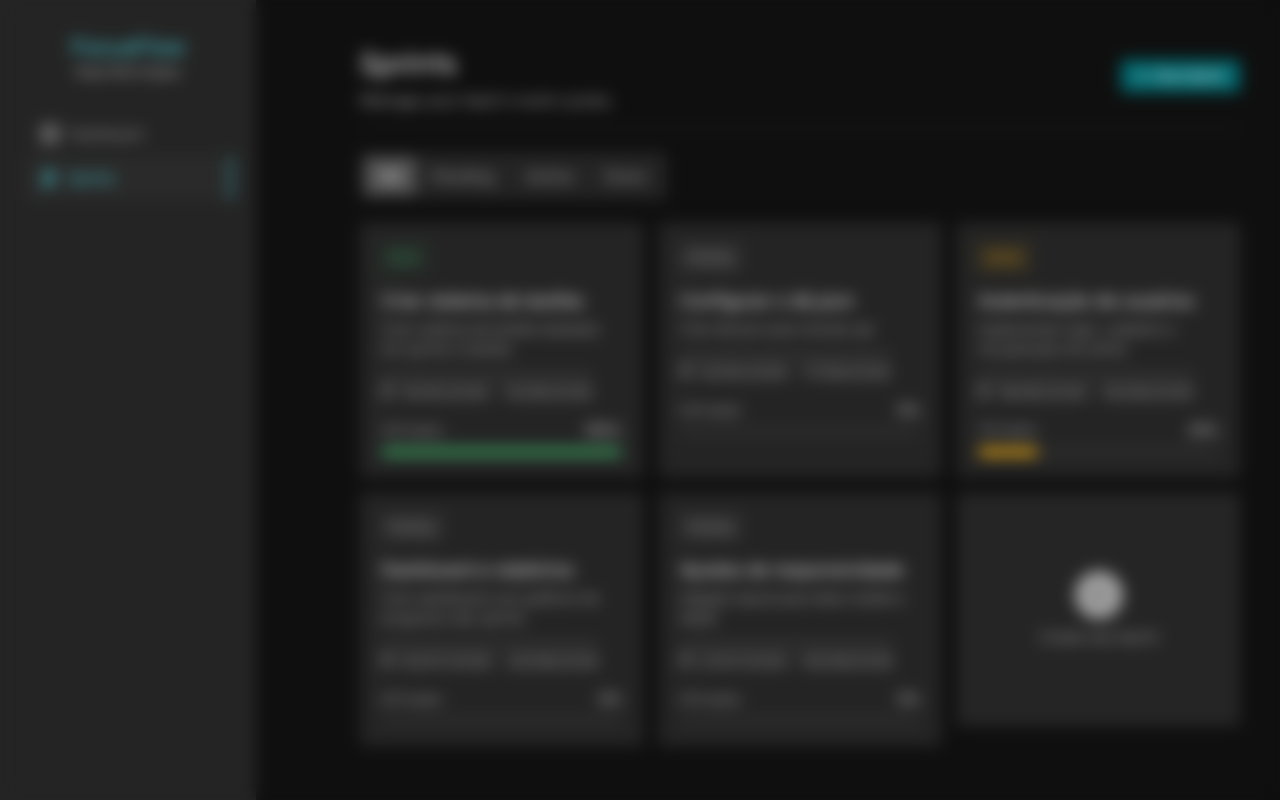
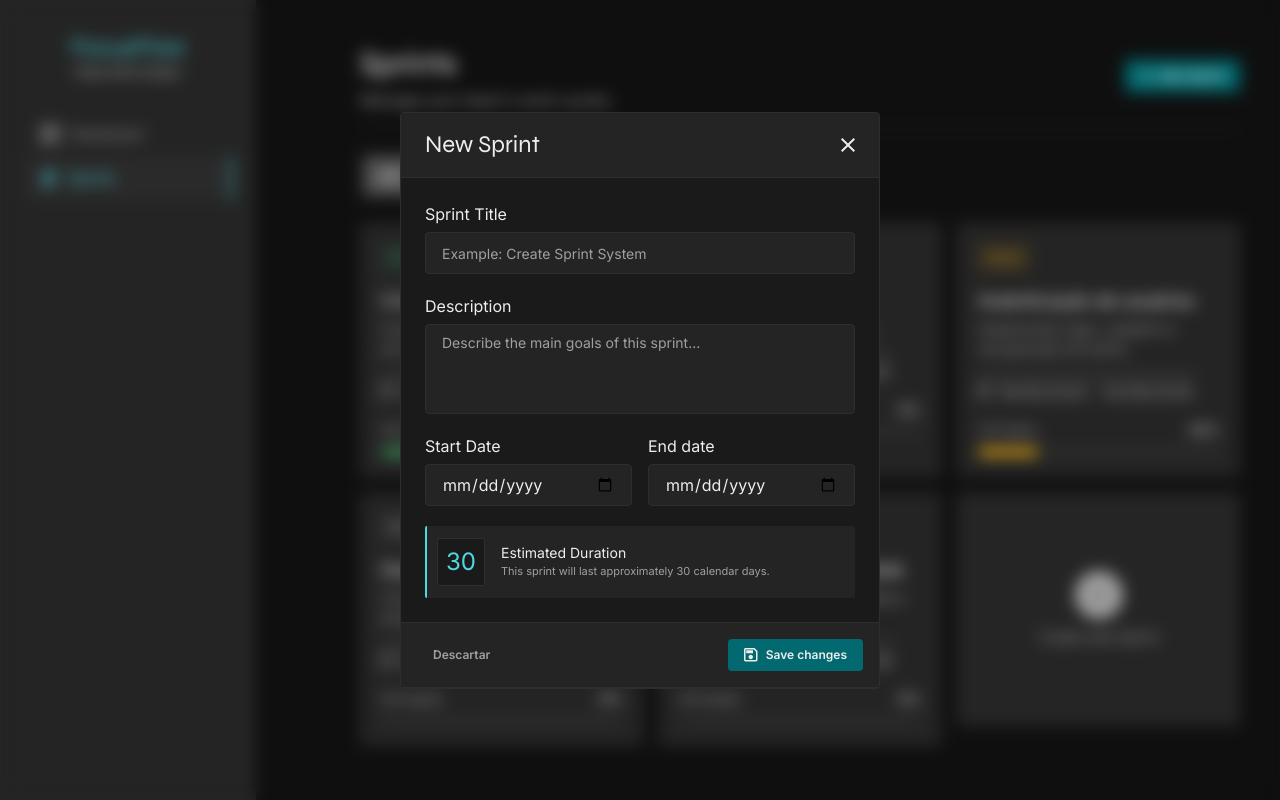
Before and after one commit to JoaoGustavo-dev/focusflow, a React (Vite) app: page /sprints in a window 1280 px wide. Both pictures are taken after a click on the button 1098 px from the left and 595 px from the top of the page. Built offline with nearby package versions, Linux system fonts and the light colour scheme; data requests are answered from the project's data file.

Commit message:
feat(sprint): build create sprint modal UI with title, description, dates and duration card

```diff
--- a/src/components/CreateSprintModal.jsx
+++ b/src/components/CreateSprintModal.jsx
@@ -1,8 +1,14 @@
 import { useRef } from 'react'
 import { createPortal } from 'react-dom'
 import { CSSTransition } from 'react-transition-group'
+import './Modal.css'
+import CloseIcon from '../assets/icons/close.svg?react'
+import Input from './Input'
+import TextArea from './TextArea'
+import Button from './Button'
+import SaveIcon from '../assets/icons/save.svg?react'
 
-const CreateSprintModal = ({ isOpen }) => {
+const CreateSprintModal = ({ isOpen, onClose }) => {
   const nodeRef = useRef()
 
   return createPortal(
@@ -18,6 +24,54 @@ const CreateSprintModal = ({ isOpen }) => {
         className="fixed top-0 bottom-0 left-0 flex h-screen w-screen items-center justify-center backdrop-blur"
       >
         {/* dialog */}
+        <div className="border-border flex w-120 flex-col rounded-sm border">
+          <div className="bg-high-surface border-border flex items-center justify-between border-b px-6 py-4">
+            <p className="text-main font-display text-2xl">New Sprint</p>
+            <button
+              className="text-main hover:cursor-pointer"
+              onClick={onClose}
+            >
+              <CloseIcon />
+            </button>
+          </div>
+
+          <div className="border-border bg-surface flex flex-col gap-5 border-b p-6">
+            <Input
+              label="Sprint Title"
+              placeholder="Example: Create Sprint System"
+            />
+            <TextArea
+              label="Description"
+              placeholder="Describe the main goals of this sprint..."
+              rows={3}
+            />
+            <div className="grid grid-cols-2 gap-4">
+              <Input label="Start Date" type="date" />
+              <Input label="End date" type="date" />
+            </div>
+
+            <div className="bg-high-surface after:bg-smooth-blue relative flex gap-4 rounded-xs p-3 after:absolute after:top-0 after:left-0 after:h-full after:w-0.5 after:rounded-l-full after:content-['']">
+              <div className="bg-surface border-border flex h-12 w-12 items-center justify-center rounded-xs border">
+                <p className="text-smooth-blue text-2xl">30</p>
+              </div>
+              <div className="flex flex-col justify-center">
+                <p className="text-main text-sm">Estimated Duration</p>
+                <p className="text-secondary text-[11px]">
+                  This sprint will last approximately 30 calendar days.
+                </p>
+              </div>
+            </div>
+          </div>
+
+          <div className="bg-high-surface border-border flex justify-between border-b p-4">
+            <Button color="ghost" onClick={onClose}>
+              Descartar
+            </Button>
+            <Button>
+              <SaveIcon /> Save changes
+            </Button>
+          </div>
+        </div>
       </div>
     </CSSTransition>,
     document.body
--- a/src/pages/Sprints.jsx
+++ b/src/pages/Sprints.jsx
@@ -13,6 +13,9 @@ const Sprints = () => {
   const handleCreateSprintModalClick = () => {
     return setCreateSprintModalIsOpen(true)
   }
+  const handleCreateSprintModalClose = () => {
+    return setCreateSprintModalIsOpen(false)
+  }
 
   return (
     <div className="flex flex-col gap-6 p-10">
@@ -20,7 +23,7 @@ const Sprints = () => {
         <Header title="Sprints" description="Manage your team's work cycles." />
         <Button onClick={handleCreateSprintModalClick}>
           <PlusIcon />
-          Nova Sprint
+          New Sprint
         </Button>
       </div>
 
@@ -30,7 +33,10 @@ const Sprints = () => {
         onCreateSprintClick={handleCreateSprintModalClick}
         activefilter={active}
       />
-      <CreateSprintModal isOpen={createSprintModalIsOpen} />
+      <CreateSprintModal
+        isOpen={createSprintModalIsOpen}
+        onClose={handleCreateSprintModalClose}
+      />
     </div>
   )
 }
```
Also changed, not shown: src/assets/icons/close.svg (added), src/assets/icons/save.svg (added).
